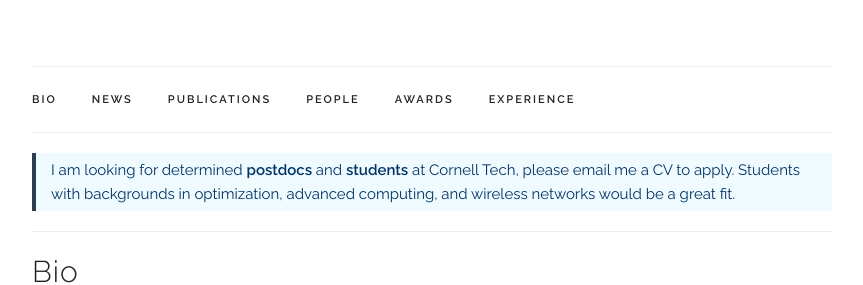
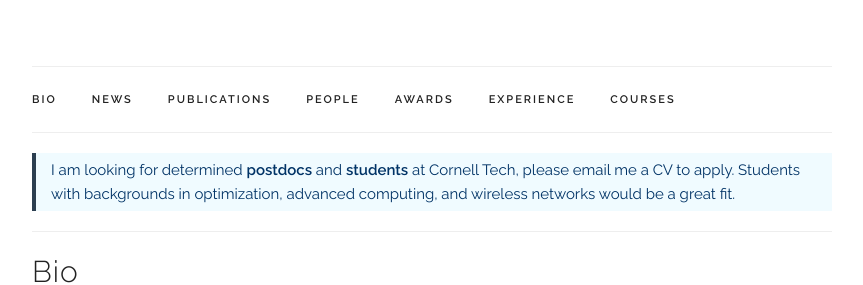
Before and after one commit to chentianyi1991/chentianyi1991.github.io, a Jekyll site: the page built from index.html, in a window 1280 px wide and 900 px high. Shown: the part 298-583 px from the top of the window, without its empty margins (208-1071 px from the left). Built offline with Jekyll 4.4.1, drawn with Linux system fonts in a browser that asks for light colours; some web fonts are replaced; comment, search, counter and statistics services are not loaded.

Commit message:
Update default.html

```diff
--- a/_layouts/default.html
+++ b/_layouts/default.html
@@ -125,6 +125,7 @@
           <li class="navbar-item"><a class="navbar-link" href={{ "/index.html#people" | prepend: site.baseurl }}>People</a></li>
           <li class="navbar-item"><a class="navbar-link" href={{ "/index.html#awards" | prepend: site.baseurl }}>Awards</a></li>
           <li class="navbar-item"><a class="navbar-link" href={{ "/index.html#resume" | prepend: site.baseurl }}>Experience</a></li>
+         <li class="navbar-item"><a class="navbar-link" href="{{ site.url }}/ECE5290/">Courses</a></li>
         </ul>
       </div>
     </nav>
```
